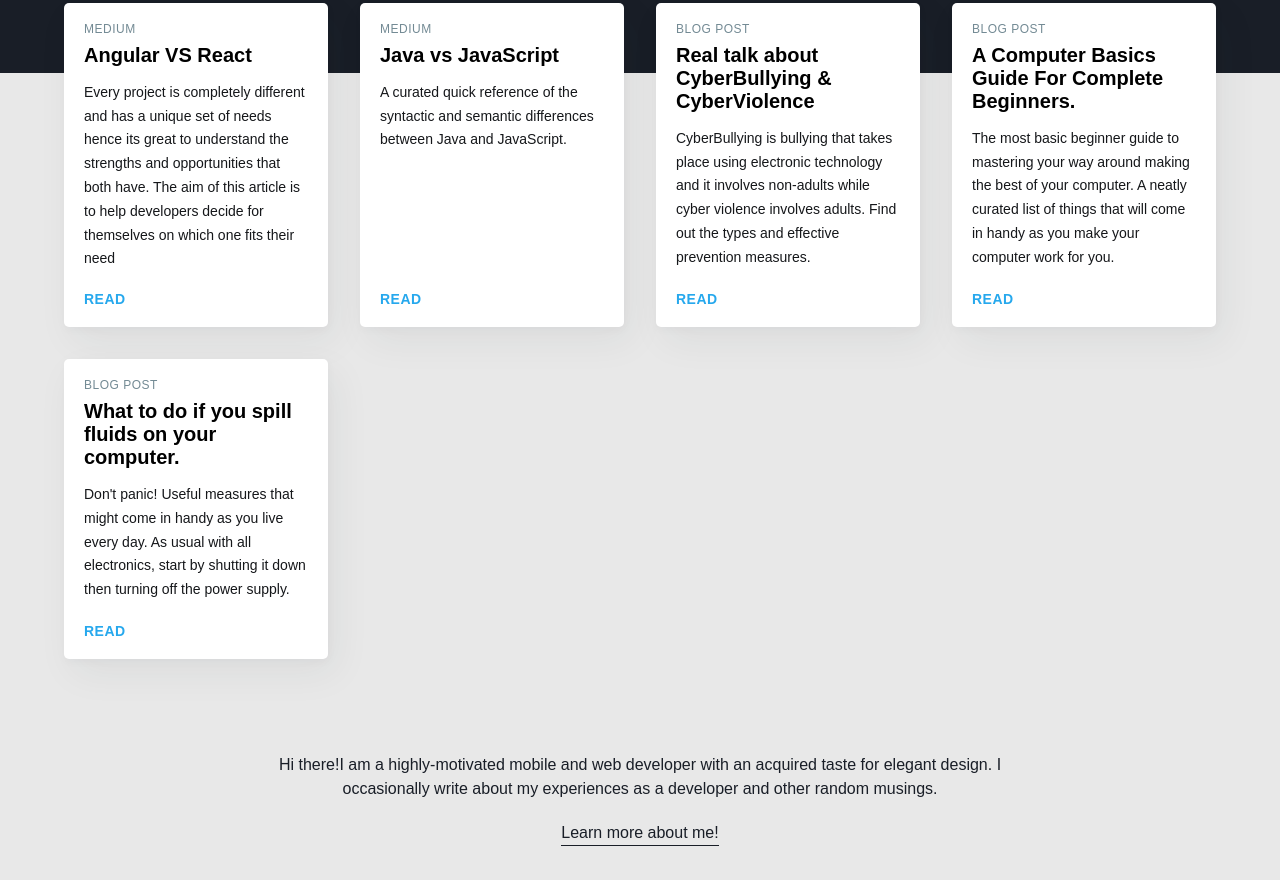
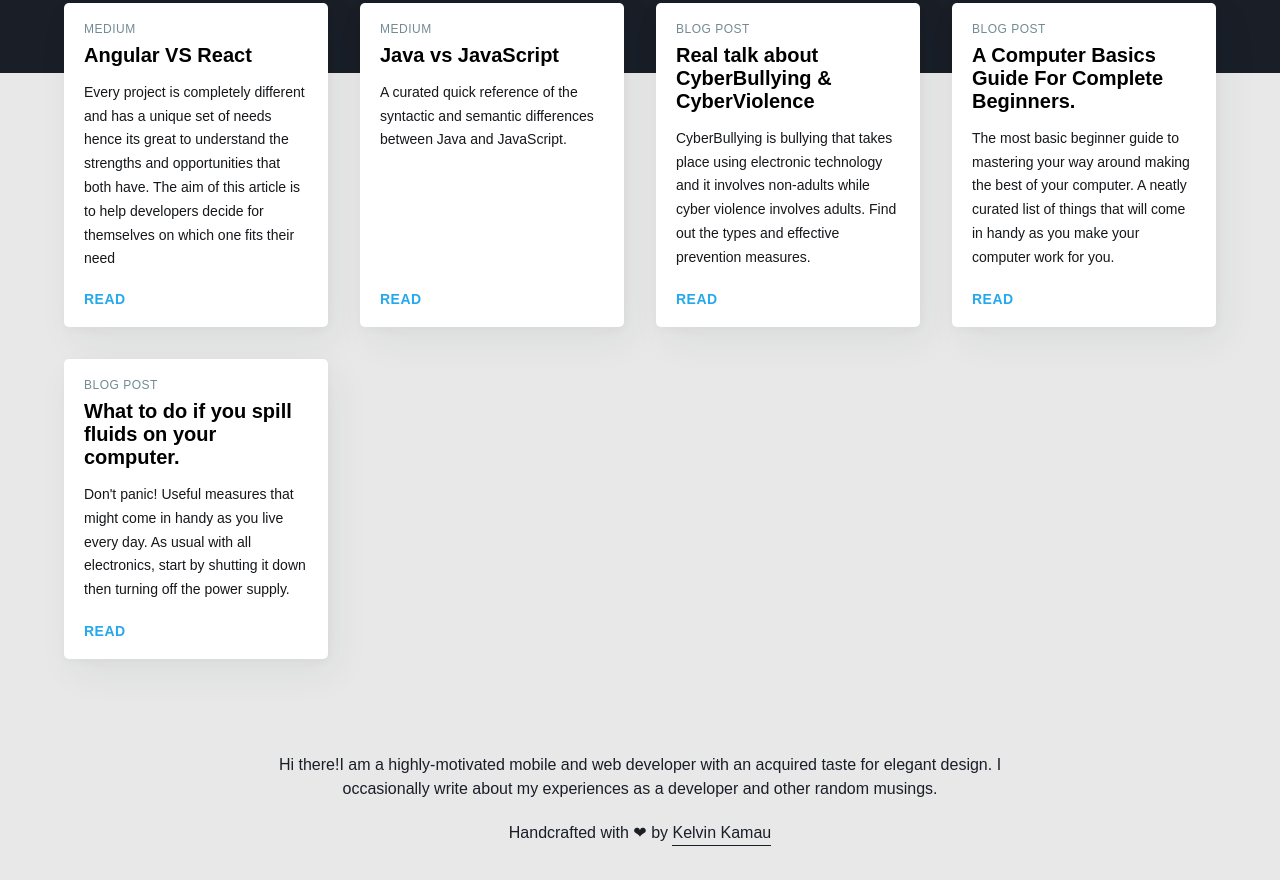
Before and after one commit to kelvinkamau/blog, a website: page index.html in a window 1280 px wide. Shown: the part 297-1177 px from the top of the page. Drawn offline with Linux system fonts and the light colour scheme.

Commit message:
exciting updates

```diff
--- a/index.html
+++ b/index.html
@@ -135,7 +135,7 @@
         elegant design. I occasionally write about my experiences as a developer and other random musings.
     </p>
     <p>
-        <a href="https://www.kelvinkamau.app" target="_blank">Learn more about me!</a>
+        Handcrafted with ❤ by <a href="https://www.kelvinkamau.app" target="_blank"> Kelvin Kamau</a>
     </p>
 </footer>
 <!-- *********************************************
```
